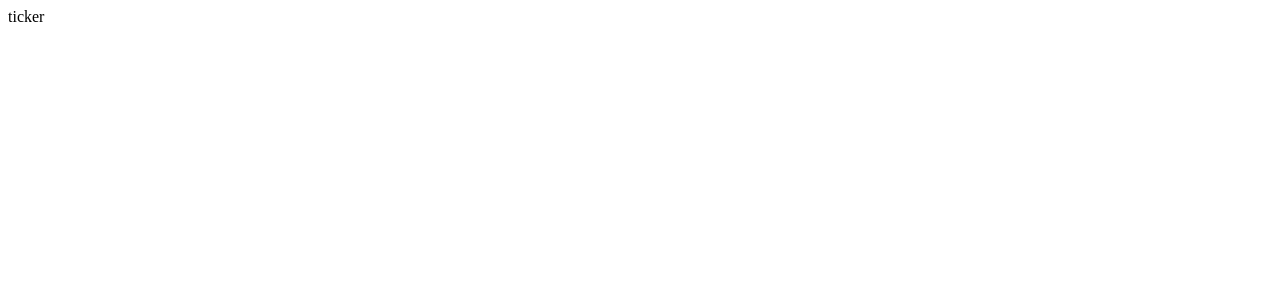
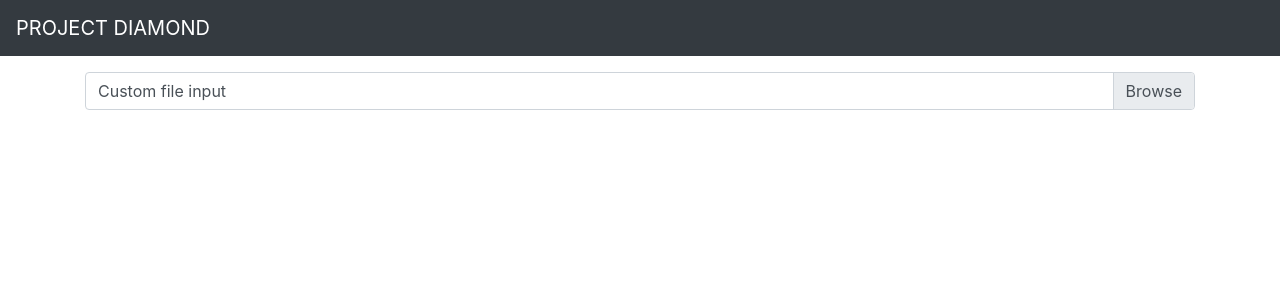
Before and after one commit to vavra7/project-diamond, a Next.js app: page /file-upload in a window 1280 px wide. Shown: the top 300 px of the page. Built offline with nearby package versions, Linux system fonts and the light colour scheme.

Commit message:
upload file

```diff
--- a/package.json
+++ b/package.json
@@ -8,8 +8,11 @@
     "start": "node database.js && next dev"
   },
   "dependencies": {
+    "axios": "^0.19.2",
+    "bootstrap": "^4.4.1",
     "next": "9.3.5",
     "react": "16.13.1",
+    "react-bootstrap": "^1.0.1",
     "react-dom": "16.13.1",
     "sqlite": "^4.0.7",
     "sqlite3": "^4.1.1"
--- /dev/null
+++ b/pages/_app.tsx
@@ -0,0 +1,21 @@
+import App from 'next/app';
+import Head from 'next/head';
+import 'bootstrap/dist/css/bootstrap.min.css';
+
+class ProjectDiamondApp extends App {
+	public render() {
+		const { Component, pageProps } = this.props;
+
+		return (
+			<>
+				<Head>
+					<meta name="viewport" content="width=device-width, initial-scale=1.0" />
+				</Head>
+
+				<Component {...pageProps} />
+			</>
+		);
+	}
+}
+
+export default ProjectDiamondApp;
--- /dev/null
+++ b/pages/file-upload.tsx
@@ -0,0 +1,53 @@
+import Head from 'next/head';
+import { Navbar, Container, Row, Col, Form } from 'react-bootstrap';
+import axiois from 'axios';
+
+function FileUpload() {
+	const onChange = (e: React.ChangeEvent<HTMLInputElement>) => {
+		if (!window.File || !window.FileReader || !window.FileList || !window.Blob) {
+			alert('The File APIs are not fully supported by your browser. Fallback required.');
+		}
+
+		const fileList = e.target.files;
+
+		if (fileList?.length) {
+			const reader = new FileReader();
+			reader.onload = e => {
+				console.log('loaded -> sending...');
+
+				const url = 'http://localhost:3000/api/file-upload';
+				const formData = { file: e.target?.result };
+
+				return axiois.post(url, formData).then(res => {
+					console.log(res)
+				})
+			};
+
+			reader.readAsDataURL(fileList[0]);
+		}
+	};
+
+	return (
+		<>
+			<Head>
+				<title>File Upload</title>
+			</Head>
+
+			<Navbar bg="dark" variant="dark">
+				<Navbar.Brand>PROJECT DIAMOND</Navbar.Brand>
+			</Navbar>
+
+			<Container className="mt-3">
+				<Row>
+					<Col>
+						<Form>
+							<Form.File id="custom-file" label="Custom file input" onChange={onChange} custom />
+						</Form>
+					</Col>
+				</Row>
+			</Container>
+		</>
+	);
+}
+
+export default FileUpload;
```
Also changed, not shown: pages/api/file-upload.ts (added, +19 -0 lines), pages/ticker/[ticker].tsx (renamed from pages/[ticker].tsx), 2 other files (tests, documents, lock files or other folders).
